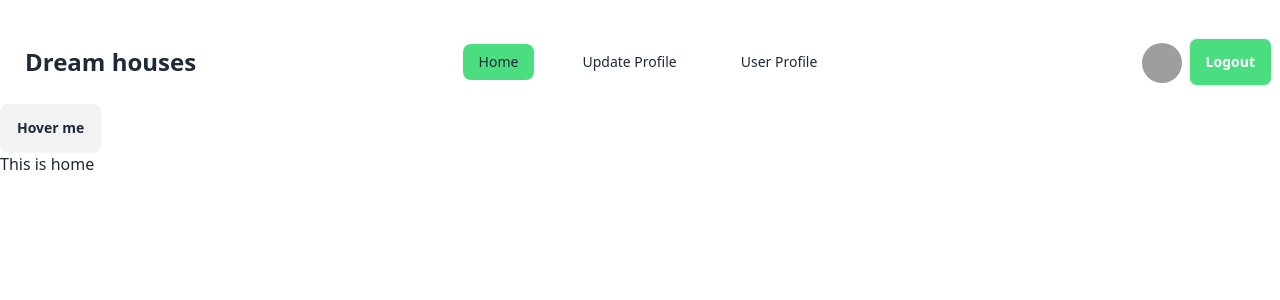
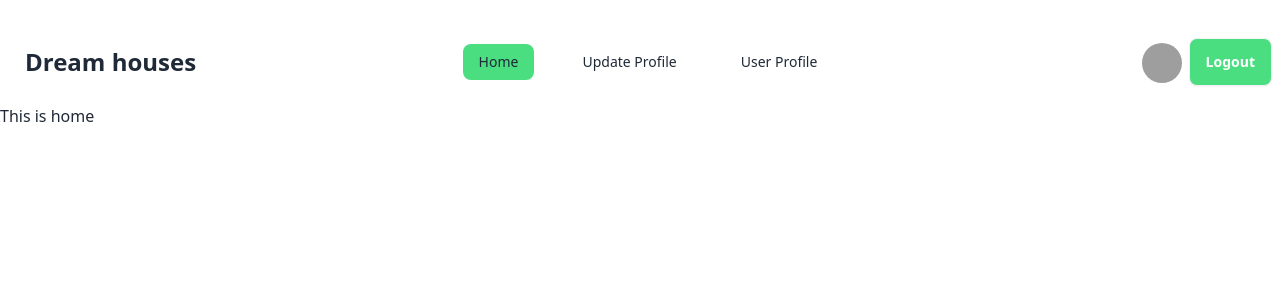
Before and after one commit to nafis200/assignmnet-9, a React (Vite) app: page / in a window 1280 px wide. Shown: the top 300 px of the page. Built offline with nearby package versions, Linux system fonts and the light colour scheme; grey boxes are pictures that could not be loaded.

Commit message:
tooltip add

```diff
--- a/src/navbar/Navbar.jsx
+++ b/src/navbar/Navbar.jsx
@@ -2,6 +2,7 @@ import React from "react";
 import { NavLink } from "react-router-dom";
 
 const Navbar = () => {
+  const names = "nafis";
   const links = (
     <>
       <li className="lg:ml-4 p-2">
@@ -88,7 +89,7 @@ const Navbar = () => {
             <div
               tabIndex={0}
               role="button"
-              className="btn btn-ghost btn-circle mt-2 avatar tooltip tooltip-bottom" data-tip="hello"
+              className="btn btn-ghost btn-circle mt-2 avatar tooltip tooltip-bottom" data-tip={names}
             >
               <div className="w-10 rounded-full">
                 <img
@@ -103,9 +104,7 @@ const Navbar = () => {
           </div>
         </div>
       </div>
-      <div className="tooltip tooltip-bottom" data-tip="hello">
-     <button className="btn">Hover me</button>
-    </div>
+
     </div>
   );
 };
```
